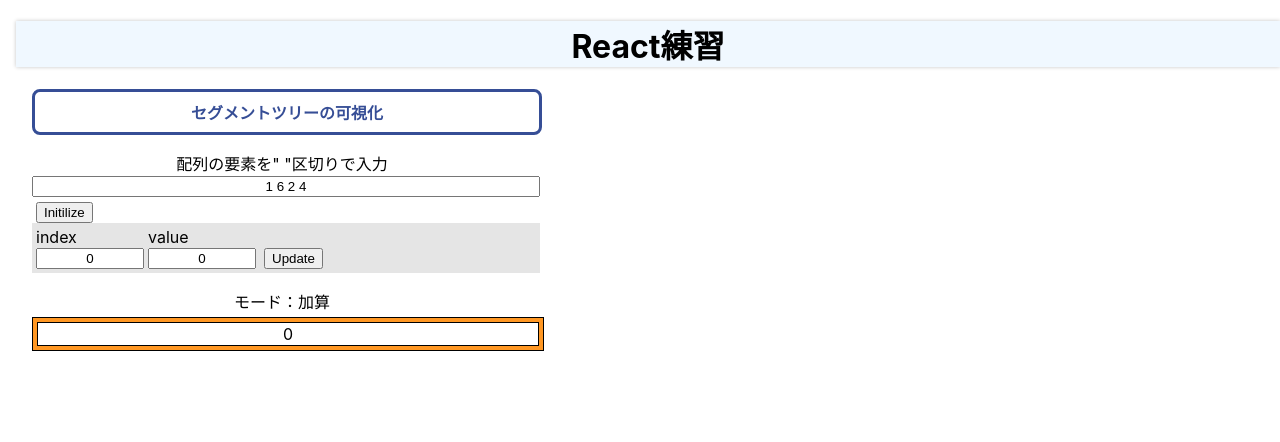
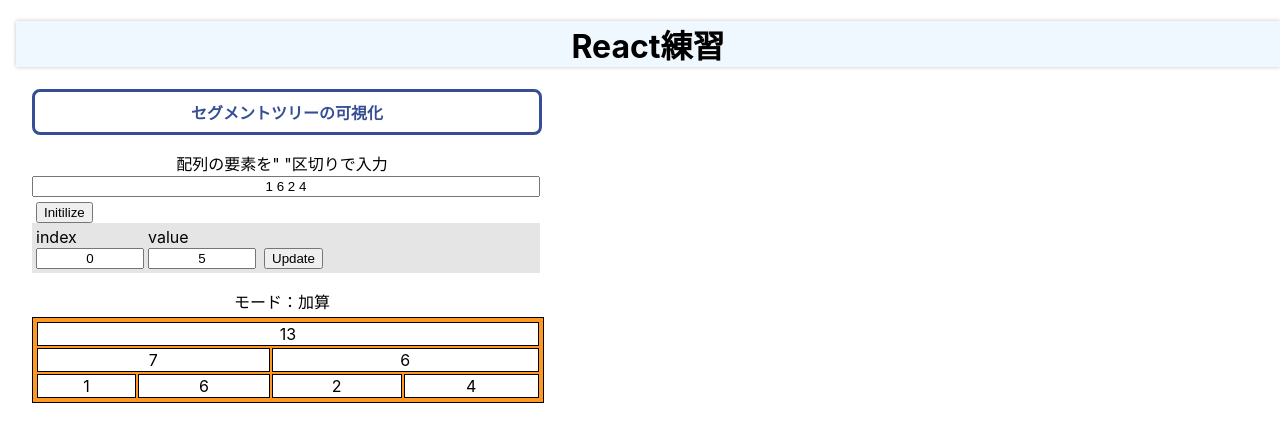
Before and after one commit to minoru-github/react-exercise, a React (Create React App) app: page / in a window 1280 px wide. Shown: the top 442 px of the page. Built offline with nearby package versions, Linux system fonts and the light colour scheme.

Commit message:
fix: updateの動作修正

```diff
--- a/src/components/App.tsx
+++ b/src/components/App.tsx
@@ -1,17 +1,23 @@
-import { ChangeEvent, useState, FC, useCallback } from "react";
+import { ChangeEvent, useState, FC} from "react";
 import styled from "styled-components";
+import { SegmentTree } from "./SegmentTree";
 //import { MemoList } from "./MemoList";
 import { SegmentTreeViewer } from "./SegmentTreeViewer";
 
+// TODO: この辺のグローバル変数を直で書いてるのが気持ち悪い・・・どっかに分離したい。
+const initialDataString = "1 6 2 4";
+const initialData = initialDataString.split(" ").map(Number);
+var segm = new SegmentTree(initialData.length);
+initialData.map((value, index) => segm.set(index, value));
+
 export const App: FC = () => {
-    // const [text, setText] = useState<string>("");
-    // const [memos, setMemos] = useState<string[]>([]);
     const [updateIndex, setUpdateIndex] = useState<string>("0");
-    const [updateValue, setUpdateValue] = useState<string>("0");
+    const [updateValue, setUpdateValue] = useState<string>("5");
     const [segmArray, setSegmArray] = useState<string>("1 6 2 4");
-    var [data, setData] = useState<number[]>([]);
-
-    //const onChangeText = (e: ChangeEvent<HTMLInputElement>) => setText(e.target.value);
+    // SegmentTreeViewerの再レンダリング対象としてSegmentTreeクラスをuseStateの対象にしても
+    // オブジェクトそのものの変更は検知するが、プライベート変数の変更は検知してくれないので
+    // 暫定？でcounterで変更を検知させる
+    const [counter, setCounter] = useState<number>(0);
 
     // const onClickAdd = () => {
     //     const newMemos = [...memos];
@@ -31,14 +37,24 @@ export const App: FC = () => {
     const onChangeSegmArray = (e: ChangeEvent<HTMLInputElement>) => setSegmArray(e.target.value);
     const onChangeUpdateIndex = (e: ChangeEvent<HTMLInputElement>) => setUpdateIndex(e.target.value);
     const onChangeUpdateValue = (e: ChangeEvent<HTMLInputElement>) => setUpdateValue(e.target.value);
+
+    // セグ木の初期化
+    const initialize = () => {
+        const data = segmArray.split(" ").map(Number);
+        segm = new SegmentTree(data.length);
+        data.forEach((value, index) => segm.set(index, value));
+
+        setCounter(counter + 1);
+    }
+
+    // セグ木の更新(set)
     const update = () => {
-        data = segmArray.split(" ").map(Number);
-        data[Number(updateIndex)] = Number(updateValue);
-        setData(data);
-    }
-    const initialize = () => {
-        data = segmArray.split(" ").map(Number);
-        setData(data);
+        // TODO: indexの範囲外アクセスの検知assert仕込み
+        const index = Number(updateIndex);
+        const value = Number(updateValue);
+        segm.set(index, value);
+
+        setCounter(counter + 1);
     }
 
     return (
@@ -51,30 +67,23 @@ export const App: FC = () => {
                 <br />
                 <SButton onClick={initialize}>Initilize</SButton>
                 <SDivSet>
-                    <SDivIndex>
+                    <SDivUpdate>
                         <label>index</label>
                         <br />
-                        <SInputIndex type="text" value={updateIndex} onChange={onChangeUpdateIndex} />
-                    </SDivIndex>
+                        <SInputUpdate type="text" value={updateIndex} onChange={onChangeUpdateIndex} />
+                    </SDivUpdate>
 
-                    <SDivValue>
+                    <SDivUpdate>
                         <label>value</label>
                         <br />
-                        <SInputIndex type="text" value={updateValue} onChange={onChangeUpdateValue} />
-
-                    </SDivValue>
+                        <SInputUpdate type="text" value={updateValue} onChange={onChangeUpdateValue} />
+                    </SDivUpdate>
                     <br />
                     <SButton onClick={update}>Update</SButton>
                 </SDivSet>
-
                 <SP>モード：加算</SP>
-                <SegmentTreeViewer data={data} />
+                <SegmentTreeViewer counter={counter} segm={segm} />
             </SSegmViewer>
-
-            {/* <SP>easy memo</SP>
-            <SInput type="text" value={text} onChange={onChangeText} />
-            <SButton onClick={onClickAdd}>add</SButton>
-            <MemoList memos={memos} onClickDelete={onClickDelete} /> */}
         </div>
     )
 };
@@ -124,14 +133,11 @@ const SDivSet = styled.div`
     padding: 4px;
 `
 
-const SDivIndex = styled.div`
-    float:left;
-`
-const SDivValue = styled.div`
+const SDivUpdate = styled.div`
     float:left;
 `
 
-const SInputIndex = styled.input`
+const SInputUpdate = styled.input`
     margin-right: 4px;
     width: 100px;
     text-align:center;
--- a/src/components/SegmentTree.tsx
+++ b/src/components/SegmentTree.tsx
@@ -32,10 +32,10 @@ export class SegmentTree {
         return 0;
     }
 
-    public set(idx: number, a: number) {
-        console.assert(0 <= idx && idx < this.queryEnd, "out of range");
-        var nodeIdx = idx + this.adjustedN - 1;
-        this.data[nodeIdx] = a;
+    public set(index: number, value: number) {
+        console.assert(0 <= index && index < this.queryEnd, "out of range");
+        var nodeIdx = index + this.adjustedN - 1;
+        this.data[nodeIdx] = value;
 
         while (nodeIdx > 0) {
             nodeIdx = (nodeIdx - 1) / 2;
@@ -49,9 +49,9 @@ export class SegmentTree {
     }
 
     // 元の配列(最下層レイヤー)の値を取得
-    public get(idx: number): number {
-        console.assert(0 <= idx && idx < this.queryEnd, "out of range");
-        const node_idx = idx + this.adjustedN - 1;
+    public get(index: number): number {
+        console.assert(0 <= index && index < this.queryEnd, "out of range");
+        const node_idx = index + this.adjustedN - 1;
         return this.data[node_idx];
     }
 
--- a/src/components/SegmentTreeViewer.tsx
+++ b/src/components/SegmentTreeViewer.tsx
@@ -1,25 +1,24 @@
+import { assert } from "console";
 import { FC } from "react";
 import styled from "styled-components";
 import { SegmentTree } from "./SegmentTree";
 
 type Props = {
-    data: number[];
-};
+    counter: number;
+    segm: SegmentTree;
+}
 
 export const SegmentTreeViewer: FC<Props> = props => {
+    const { segm } = props;
     type Layer = {
         dist: number;
         elems: number[];
     };
 
-    const { data } = props;
-    const n = data.length;
+    console.assert(segm != null, "セグ木が空");
 
-    // セグ木構築
-    const segm = new SegmentTree(n);
     const adjustedN = segm.getAdjustedN();
     const depth = segm.getDepth();
-    data.map((a, index) => { segm.set(index, a) });
 
     // 描画用に各レイヤーの深さごとにindex配列を用意
     var layers: Array<Layer> = new Array(depth);
@@ -33,7 +32,6 @@ export const SegmentTreeViewer: FC<Props> = props => {
         }
         layers[dist] = { dist, elems };
         elem_num *= 2;
-        //console.log(layers[dist]);
     }
 
     return (
@@ -44,7 +42,7 @@ export const SegmentTreeViewer: FC<Props> = props => {
                         <tr key={layer.dist}>
                             {
                                 layer.elems.map((elem) => (
-                                    <STd key={elem} colSpan={adjustedN / layer.elems.length}>
+                                    <STd key={elem} colSpan={Number(adjustedN / layer.elems.length)}>
                                         {segm.getNodeValue(elem)}
                                     </STd>
                                 ))
```
